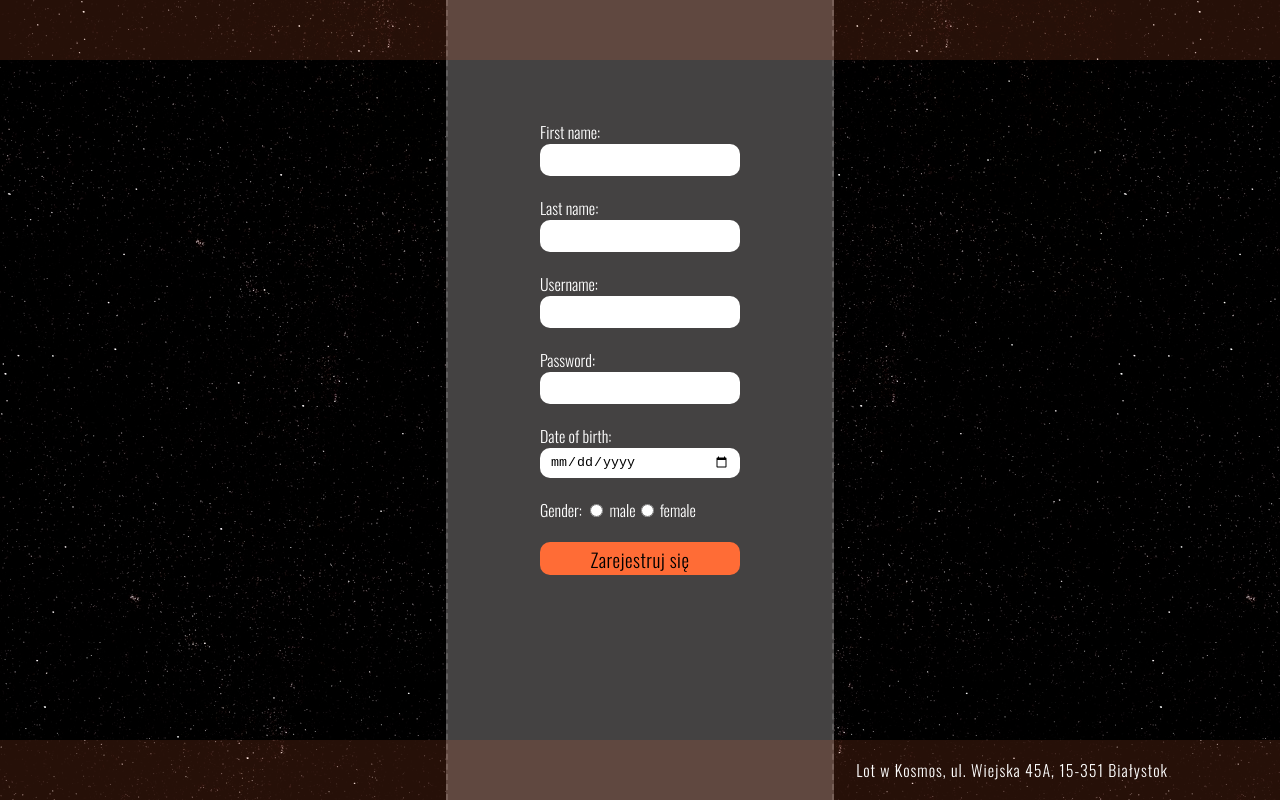
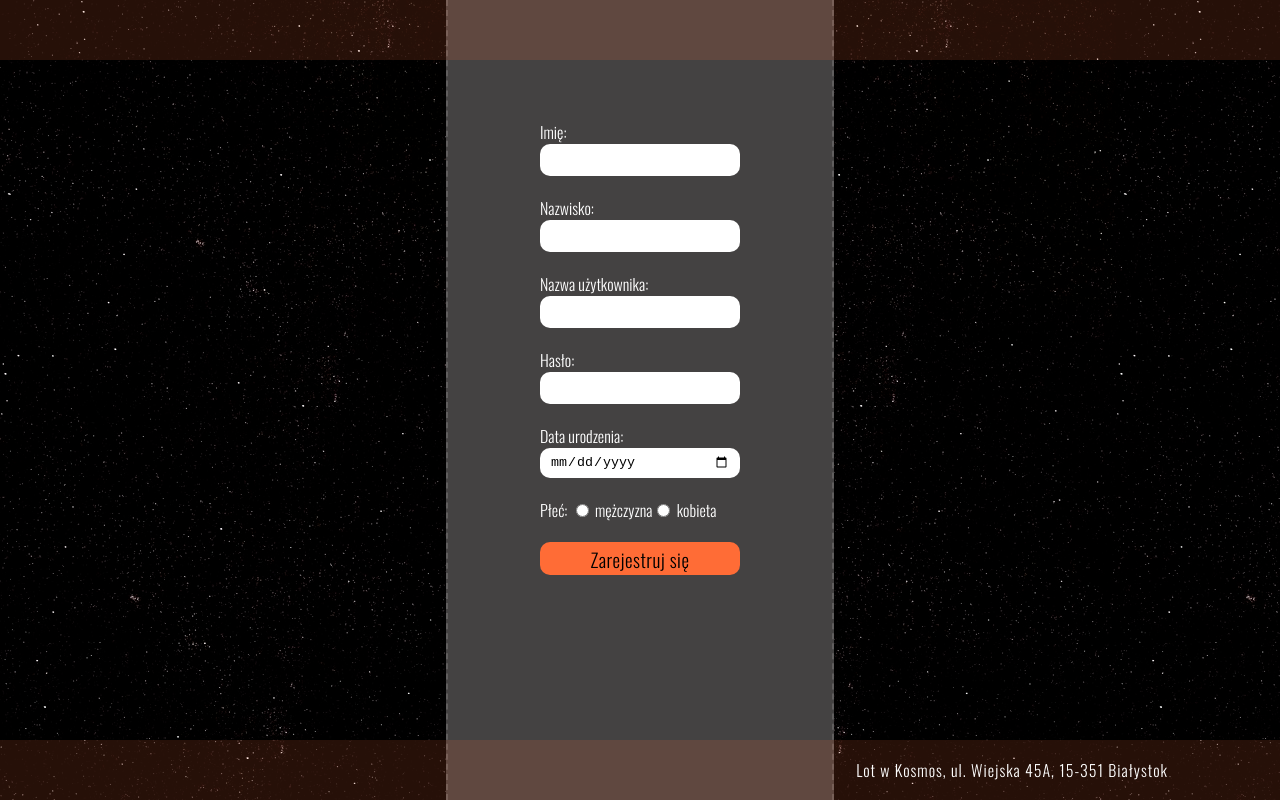
Before and after one commit to Versonee/react-app, a React (Create React App) app: page /register in a window 1280 px wide. Built offline with nearby package versions, Linux system fonts and the light colour scheme.

Commit message:
Poprawa walidacji wieku, przetłumaczenie strony rejestracji

```diff
--- a/src/components/views/RegisterView.js
+++ b/src/components/views/RegisterView.js
@@ -22,6 +22,18 @@ export default function RegisterView(props) {
     })
     handleClickSuccess = () => {
         window.location.href = "/login";
+    }
+
+    let maxDate = () => {
+        var date = new Date();
+        date.setYear(date.getFullYear() - 18);
+        return date.toISOString().split('T')[0];
+    }
+
+    let minDate = () => {
+        var date = new Date();
+        date.setYear(date.getFullYear() - 120);
+        return date.toISOString().split('T')[0];
     }
 
     const onSubmit = data => {
@@ -57,26 +69,26 @@ export default function RegisterView(props) {
                 <div className="register-view">
                     <div className="form-container">
                         <form className="register-form" onSubmit={handleSubmit(onSubmit)}>
-                            <label>First name: </label>
+                            <label>Imię: </label>
                             <input className="register-fields"  ref={register({required:true, minLength:3})} name="firstName"/>
-                            {errors.firstName && "Invalid first name"}
-                            <label>Last name: </label>
+                            {errors.firstName && "Imię musi zawierać co najmniej 3 litery."}
+                            <label>Nazwisko: </label>
                             <input className="register-fields" ref={register({required:true, minLength:3})} name="lastName"/>
-                            {errors.lastName && "Invalid last name"}
-                            <label>Username: </label>
+                            {errors.lastName && "Nazwisko musi zawierać co najmniej 3 litery."}
+                            <label>Nazwa użytkownika: </label>
                             <input className="register-fields" ref={register({required:true, minLength:3})} name="login"/>
-                            {errors.login && "Invalid username"}
-                            <label>Password: </label>
+                            {errors.login && "Nazwa użytkownika musi zawierać co najmniej 3 litery."}
+                            <label>Hasło: </label>
                             <input type ="password" className="register-fields" ref={register({required:true, minLength:3})} name="password"/>
-                            {errors.password && "Invalid password"}
-                            <label>Date of birth: </label>
-                            <input className="register-fields" type="date"  min="1900-01-01" max="2003-12-12" ref={register({required:true})} name="date_of_birth"/>
+                            {errors.password && "Hasło musi zawierać co najmniej 3 litery."}
+                            <label>Data urodzenia: </label>
+                            <input className="register-fields" type="date" min={minDate()} max={maxDate()} ref={register({required:true})} name="date_of_birth"/>
 
                             <div className="gender">
-                                <label>Gender: </label>
-                                <input ref={register({required:true})} type="radio" value="M" name="sex" /> male
-                                <input ref={register({required:true})} type="radio" value="K" name="sex" /> female
-                                {errors.sex && "Sex required"}
+                                <label>Płeć: </label>
+                                <input ref={register({required:true})} type="radio" value="M" name="sex" /> mężczyzna
+                                <input ref={register({required:true})} type="radio" value="K" name="sex" /> kobieta
+                                {errors.sex && "Podaj płeć."}
                             </div>
                             <div className="register-button">
                                 <button >Zarejestruj się</button>
```
